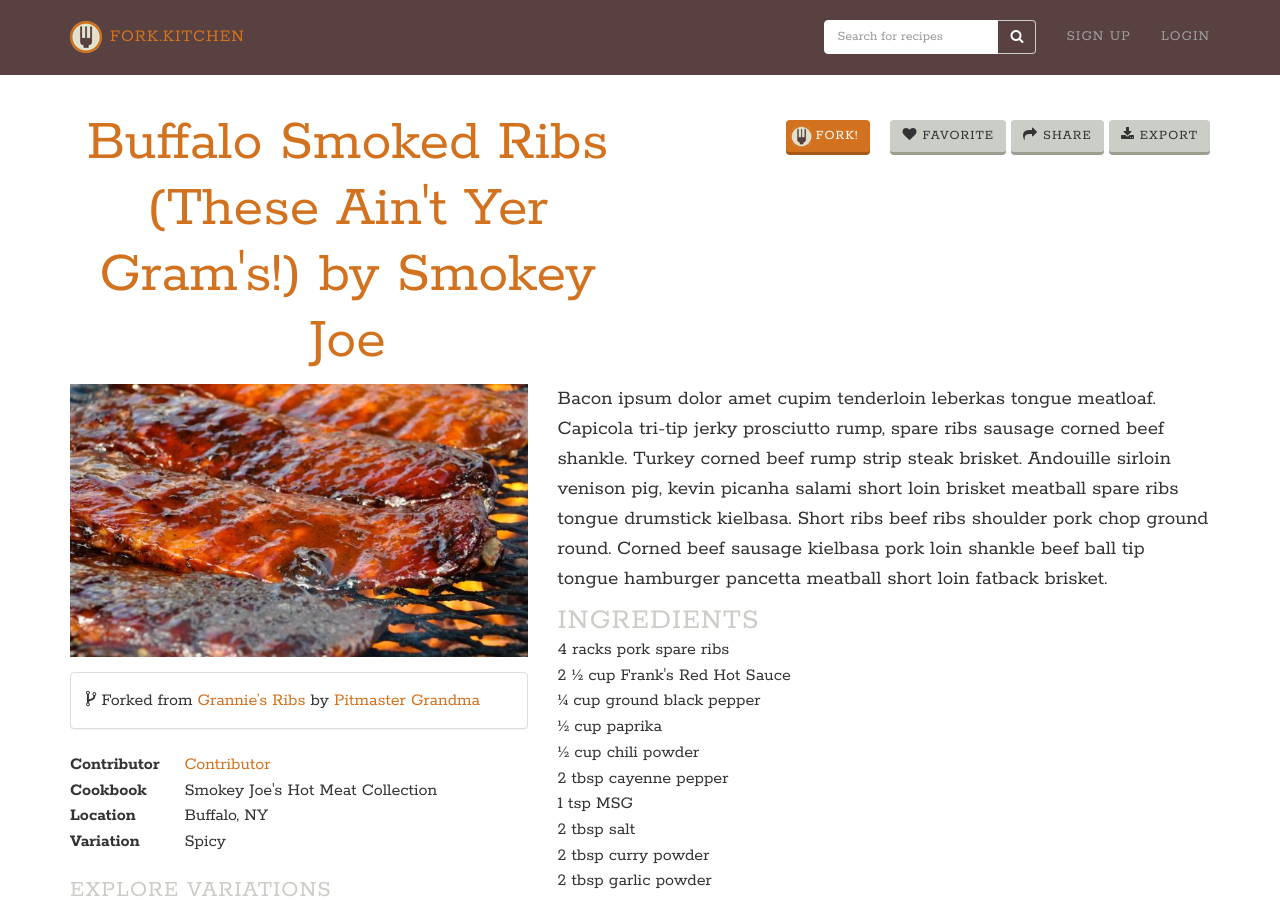
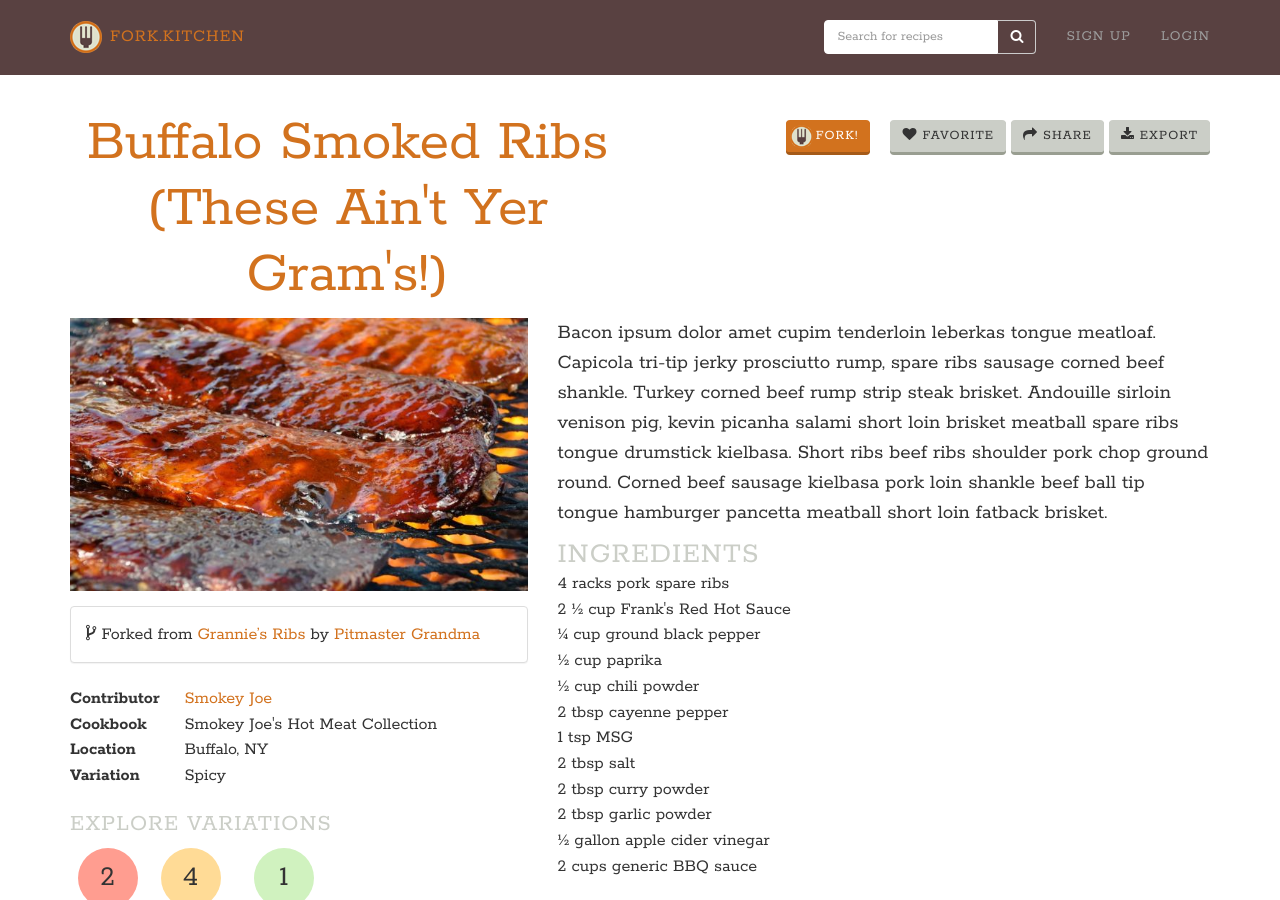
Before and after one commit to forkKitchen/prototype, a Jekyll site: the page built from recipes/forked/index.html, in a window 1280 px wide and 900 px high. Built offline with Jekyll 4.4.1, drawn with Linux system fonts in a browser that asks for light colours; nearby versions of some CDN libraries.

Commit message:
edit to forked

```diff
--- a/recipes/forked/index.html
+++ b/recipes/forked/index.html
@@ -7,7 +7,7 @@ title: "Recipes"
     <div class="container">
       <div class="row">
         <div class="col-md-6">
-          <h1>Buffalo Smoked Ribs (These Ain't Yer Gram's!) by <a href="../users">Smokey Joe</a></h1>
+          <h1>Buffalo Smoked Ribs (These Ain't Yer Gram's!)</h1>
         </div>
         <div class="col-md-6">
           {% include tools.html %}
@@ -28,7 +28,7 @@ title: "Recipes"
             </div>
           </div>
           <ul class="meta-details">
-            <li><span class="meta-label">Contributor</span> <span class="meta-value"><a href="{{ site.baseurl }}/contributors">Contributor</a></span></li>
+            <li><span class="meta-label">Contributor</span> <span class="meta-value"><a href="{{ site.baseurl }}/contributors">Smokey Joe</a></span></li>
             <li><span class="meta-label">Cookbook</span> <span class="meta-value">Smokey Joe's Hot Meat Collection</span></li>
             <li><span class="meta-label">Location</span> <span class="meta-value">Buffalo, NY</span></li>
             <li><span class="meta-label">Variation</span> <span class="meta-value">Spicy</span></li>
```
